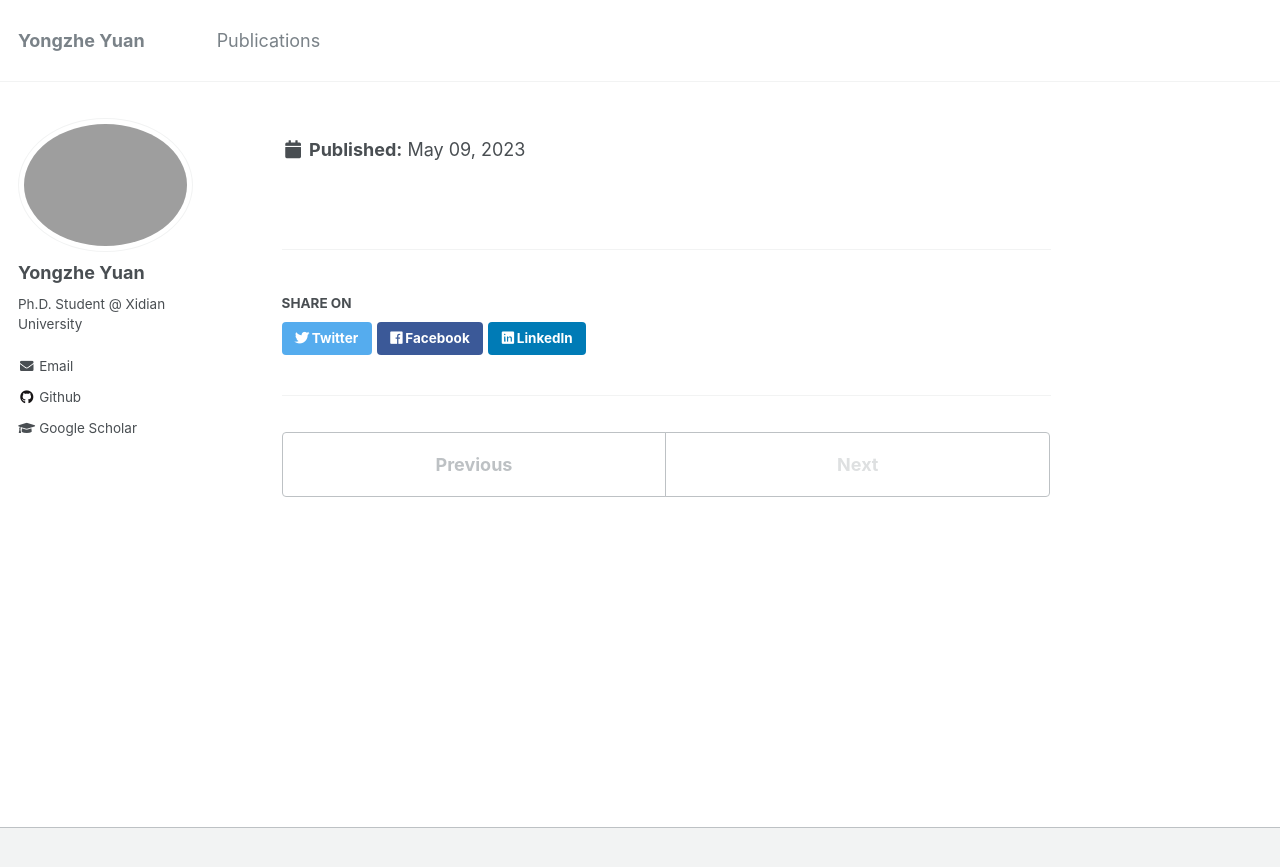
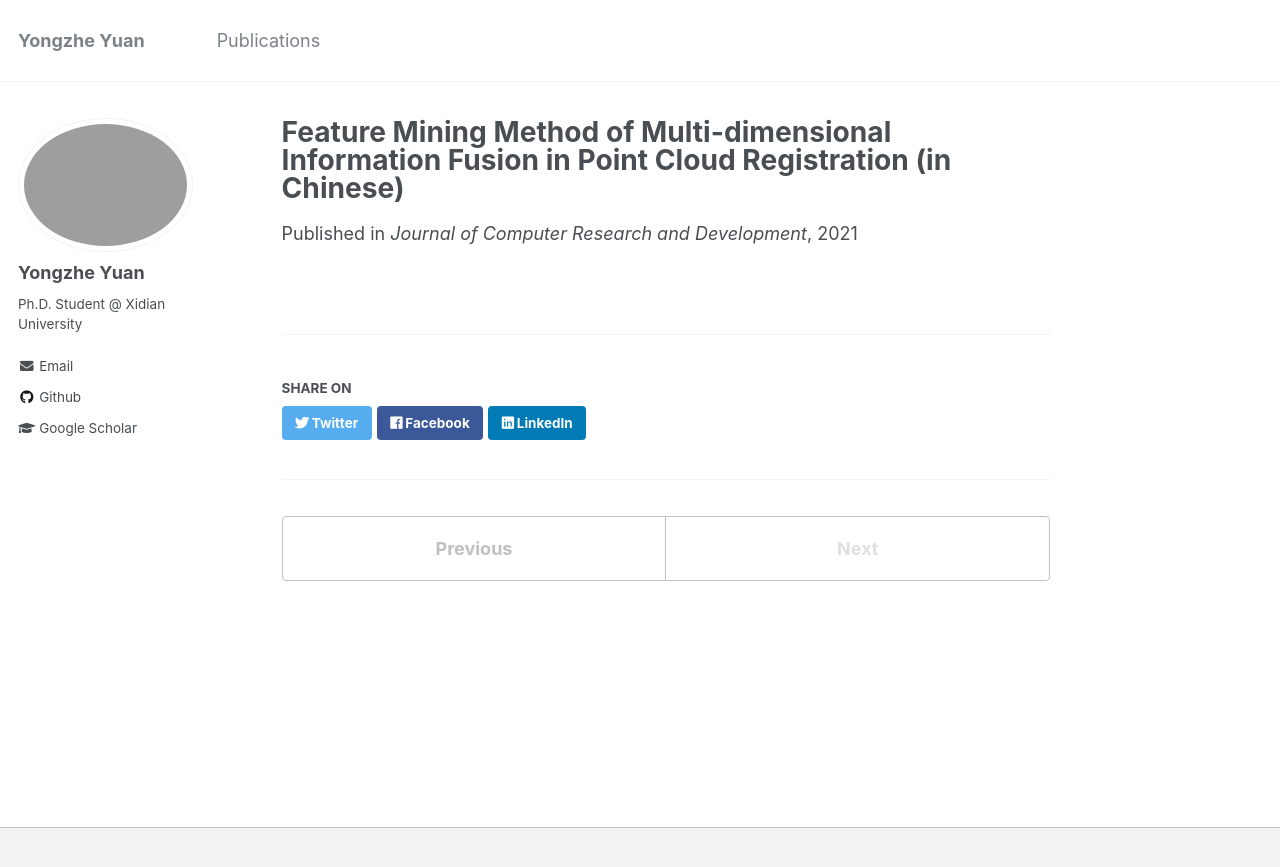
Before and after one commit to YYZMARS/YYZMARS.github.io, a Jekyll site: the page built from _publications/paper2.md, in a window 1280 px wide. Shown: the top 867 px of the page. Built offline with Jekyll 4.4.1, drawn with Linux system fonts in a browser that asks for light colours.

Commit message:
Update paper2.md

```diff
--- a/_publications/paper2.md
+++ b/_publications/paper2.md
@@ -1,5 +1,5 @@
 ---
-title: "Feature Mining Method of Multi-dimensional Information Fusion in Point Cloud Registration" (in Chinese)
+title: "Feature Mining Method of Multi-dimensional Information Fusion in Point Cloud Registration (in Chinese)"
 teaser: paper1.png
 date: 2021-02-18
 author: Yue Wu\*, <b>Yongzhe Yuan</b>\*, Yue Mingyu, Gong Maoguo, Li Hao, Zhang Mingyang, Ma Wenping, Miao Qiguang
```
